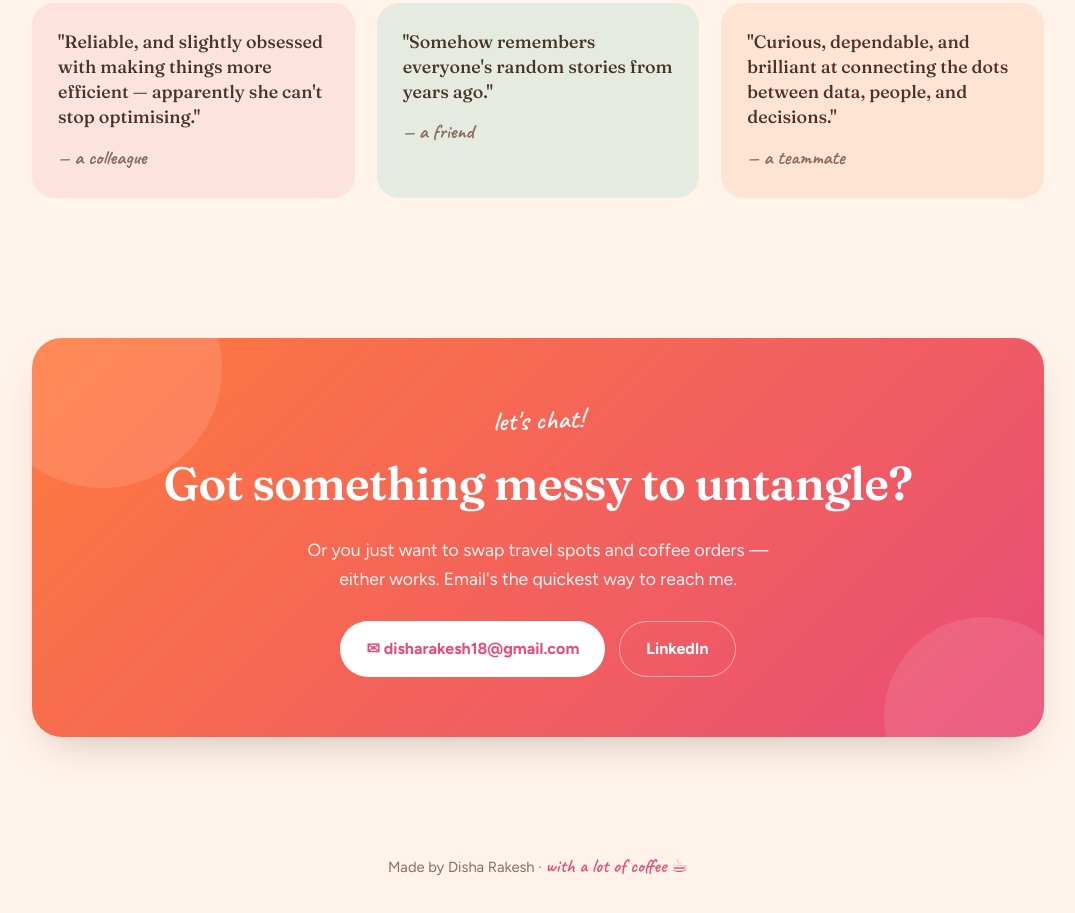
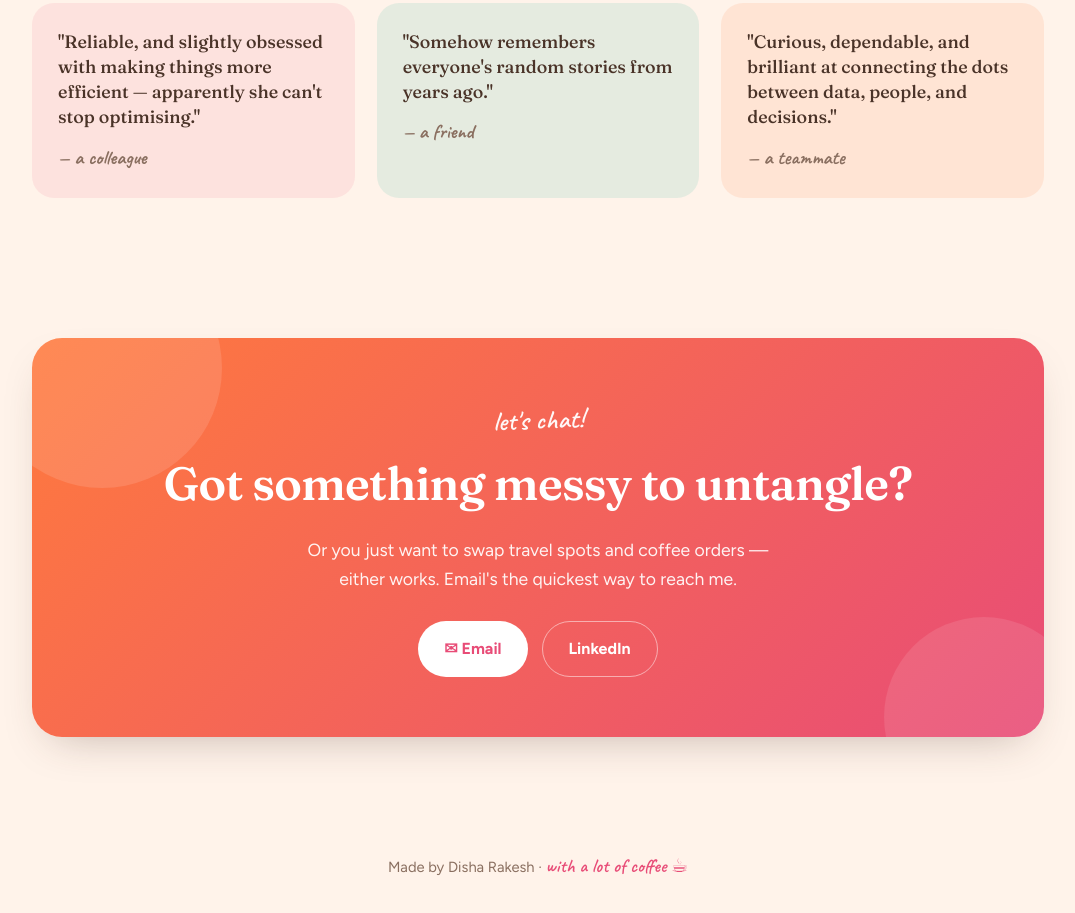
Before and after one commit to disharakesh/disharakesh.github.io, a plain HTML site: page index.html in a window 1280 px wide. Shown: the part 4391-5304 px from the top of the page, without its empty margins (102-1177 px from the left). Drawn offline with Linux system fonts and the light colour scheme.

Commit message:
my update

```diff
--- a/index.html
+++ b/index.html
@@ -220,7 +220,7 @@
       <h2 class="serif">Got something messy to untangle?</h2>
       <p>Or you just want to swap travel spots and coffee orders — either works. Email's the quickest way to reach me.</p>
       <div class="contact-links">
-        <a href="mailto:dishr1810@gmail.com" class="btn btn-light">✉ disharakesh18@gmail.com</a>
+        <a href="mailto:dishr1810@gmail.com" class="btn btn-light">✉ Email</a>
         <!-- EDIT: paste your full LinkedIn URL below -->
         <a href="https://www.linkedin.com/in/disha-rakesh/" class="btn btn-outline">LinkedIn</a>
       </div>
```
